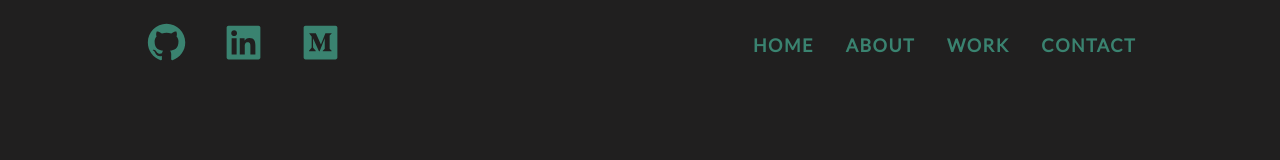
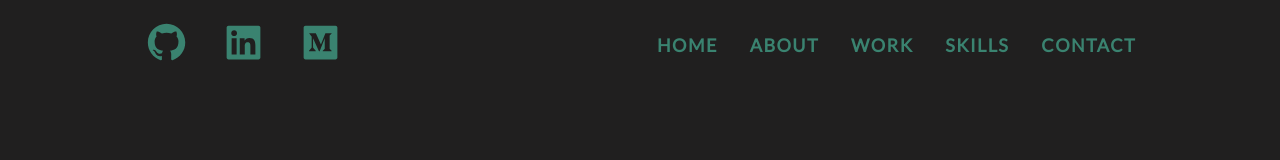
Before and after one commit to sk521/web-portfolio, a React (Create React App) app: page / in a window 1280 px wide. Shown: the top 160 px of the page. Built offline with nearby package versions, Linux system fonts and the light colour scheme.

Commit message:
scroll to section added

```diff
--- a/package.json
+++ b/package.json
@@ -7,6 +7,7 @@
     "@testing-library/react": "^11.2.5",
     "@testing-library/user-event": "^12.7.3",
     "react": "^17.0.1",
+    "react-anchor-link-smooth-scroll": "^1.0.12",
     "react-dom": "^17.0.1",
     "react-scripts": "4.0.3",
     "styled-components": "^5.2.1",
--- a/src/components/Navigation.jsx
+++ b/src/components/Navigation.jsx
@@ -1,5 +1,6 @@
 import styled from "styled-components";
 import { Github, LinkedIn, Medium } from "../assets/svg/icons"
+import AnchorLink from "react-anchor-link-smooth-scroll";
 
 
 const Nav = styled.nav`
@@ -107,44 +108,54 @@ export const Navigation = () => {
         <Right>
           <RightContainer>
             <li>
-              <a
-                offset="0"
+              <AnchorLink
+                offset="100"
                 href="#home"
               >
                 <Icon>
                   Home
                 </Icon>
-              </a>
+              </AnchorLink>
             </li>
             <li>
-              <a
-                offset="0"
+              <AnchorLink
+                offset="210"
                 href="#about"
               >
                 <Icon>
                   About
                 </Icon>
-              </a>
+              </AnchorLink>
             </li>
             <li>
-              <a
+              <AnchorLink
                 offset="0"
                 href="#work"
               >
                 <Icon>
                   Work
                 </Icon>
-              </a>
+              </AnchorLink>
             </li>
             <li>
-              <a
+              <AnchorLink
+                offset="-40"
+                href="#skills"
+              >
+                <Icon>
+                  Skills
+                </Icon>
+              </AnchorLink>
+            </li>
+            <li>
+              <AnchorLink
                 offset="0"
                 href="#contact"
               >
                 <Icon>
                   Contact
                 </Icon>
-              </a>
+              </AnchorLink>
             </li>
           </RightContainer>
         </Right>
--- a/src/sections/About.jsx
+++ b/src/sections/About.jsx
@@ -21,7 +21,7 @@ const AboutParagraph = styled.p`
 
 export const About = () => {
   return (
-    <Section>
+    <Section id="about">
       <Content>
         <AboutTitle>About</AboutTitle>
         <AboutParagraph>
--- a/src/sections/Contact.jsx
+++ b/src/sections/Contact.jsx
@@ -3,6 +3,7 @@ import { LinkedInContactIcon, EmailContactIcon } from "../assets/svg/icons"
 
 const Section = styled.section`
   padding-top: 10em;
+  padding-bottom: 9em;
 `;
 
 const Content = styled.div`
@@ -37,7 +38,7 @@ const IconWrapper = styled.span`
 
 export const Contact = () => {
   return (
-    <Section>
+    <Section id="contact">
       <Content>
         <ContactTitle>Contact</ContactTitle>
         <ContactParagraph>
--- a/src/sections/Home.jsx
+++ b/src/sections/Home.jsx
@@ -43,7 +43,7 @@ const Name = styled.span`
 
 export const Home = () => {
   return (
-    <Section>
+    <Section id="home">
       <Info>
         <Hello>HELLO</Hello>
         <Line></Line>
--- a/src/sections/Skill.jsx
+++ b/src/sections/Skill.jsx
@@ -32,7 +32,7 @@ const SkillIcon = styled.li`
 
 export const Skill = () => {
   return (
-    <Section>
+    <Section id="skills">
       <Content>
         <SkillTitle>Skills</SkillTitle>
         <SkillsContainer>
--- a/src/sections/Work.jsx
+++ b/src/sections/Work.jsx
@@ -25,7 +25,7 @@ const WorkWrapper = styled.ul`
 
 export const Work = () => {
   return (
-    <Section>
+    <Section id="work">
       <Content>
         <WorkTitle>Work</WorkTitle>
         <WorkWrapper>
```
Also changed, not shown: 1 other file (tests, documents, lock files or other folders).
